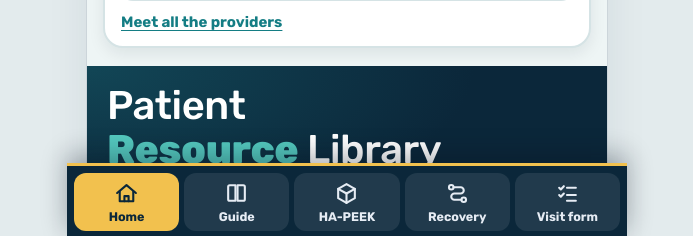
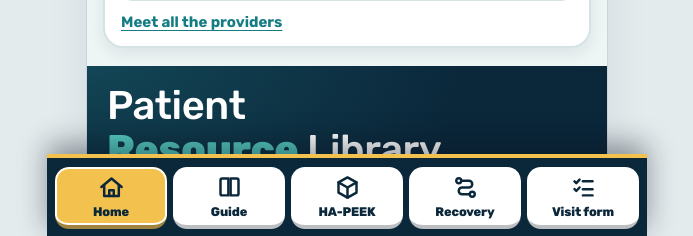
Before and after one commit to michaeltdefazio/gorup, a plain HTML site: page index.html in a window 1280 px wide. Shown: the part 562-798 px from the top of the page, without its empty margins (293-986 px from the left). Drawn offline with Linux system fonts and the light colour scheme.

Commit message:
Bottom tabs: big white buttons on the dark bar, bounce and clearer hint on first visit
Co-Authored-By: Claude Sonnet 5.5 <noreply@anthropic.com>
Claude-Session: https://claude.ai/code/session_01U6NCiDDJAuZrep8jDGYYH4

```diff
--- a/assets/kit.css
+++ b/assets/kit.css
@@ -1,7 +1,7 @@
 /* Patient Resource Library kit: obvious bottom tabs, doctor-first top, practice card, tap tiles, folded cards.
    Additive: loads after site.css. */
 :root { --k-dark: #0B273A; --k-dark2: #124656; --k-acc: #54C9BF; --k-acc-ink: #147D84; --k-accl: #54C9BF; --k-gold: #F2C14E; --k-soft: #EEF5F5; --k-ink: #102B3C; --k-muted: #4B6270; --k-line: #D5E3E5;
-        --k-font: var(--head); --k-body: var(--body); --k-tabs: 75px; --k-top: 56px; --tabs: 75px; }
+        --k-font: var(--head); --k-body: var(--body); --k-tabs: 86px; --k-top: 56px; --tabs: 86px; }
 /* ---- top bar (brand + call) ---- */
 html { scroll-padding-top: calc(var(--k-top) + 14px); }
 .topbar { position: sticky; top: 0; z-index: 20; background: var(--k-dark); border-bottom: 1px solid rgba(255,255,255,.14); }
@@ -12,19 +12,23 @@ html { scroll-padding-top: calc(var(--k-top) + 14px); }
 @media (max-width: 359px) { .topbar .call-pill .num { display: none; } .topbar .brand { font-size: 14px; } }
 
 /* ---- bottom tab bar: dark bar, gold top edge, every tab a button, current tab filled gold ---- */
-.tabs { position: fixed; left: 50%; bottom: 0; transform: translateX(-50%); z-index: 30; display: grid; grid-template-columns: repeat(5, minmax(0, 1fr)); gap: 5px; width: 100%; max-width: 560px; padding: 7px 7px calc(7px + env(safe-area-inset-bottom)); background: var(--k-dark); border-top: 3px solid var(--k-gold); box-shadow: 0 -8px 24px rgba(10,18,30,.32); }
-.tabs a { position: relative; display: flex; flex-direction: column; align-items: center; justify-content: center; gap: 4px; min-height: 58px; padding: 6px 2px 5px; border-radius: 12px; background: rgba(255,255,255,.09); color: #E6ECF4; text-decoration: none; font: 700 12.5px/1.1 var(--k-font); -webkit-tap-highlight-color: transparent; }
-.tabs svg { width: 25px; height: 25px; fill: none; stroke: currentColor; stroke-width: 2; stroke-linecap: round; stroke-linejoin: round; }
+.tabs { position: fixed; left: 50%; bottom: 0; transform: translateX(-50%); z-index: 30; display: grid; grid-template-columns: repeat(5, minmax(0, 1fr)); gap: 6px; width: 100%; max-width: 600px; padding: 9px 8px calc(9px + env(safe-area-inset-bottom)); background: var(--k-dark); border-top: 4px solid var(--k-gold); box-shadow: 0 -10px 26px rgba(10,18,30,.40); }
+.tabs a { position: relative; display: flex; flex-direction: column; align-items: center; justify-content: center; gap: 4px; min-height: 62px; padding: 7px 2px 6px; border-radius: 14px; background: #fff; color: var(--k-dark); text-decoration: none; font: 800 clamp(10.5px, 3.1vw, 12.5px)/1.1 var(--k-font); letter-spacing: -.01em; border-bottom: 4px solid rgba(15,23,36,.28); -webkit-tap-highlight-color: transparent; }
+.tabs svg { width: 27px; height: 27px; fill: none; stroke: currentColor; stroke-width: 2.2; stroke-linecap: round; stroke-linejoin: round; }
 .tabs a span { white-space: nowrap; }
-.tabs a:active { background: rgba(255,255,255,.2); }
-.tabs a[aria-current="page"] { background: var(--k-gold); color: var(--k-dark); }
+.tabs a:active { transform: translateY(3px); border-bottom-width: 1px; background: #E9EEF4; }
+.tabs a[aria-current="page"] { background: var(--k-gold); color: var(--k-dark); border-bottom-color: rgba(15,23,36,.36); box-shadow: 0 0 0 2px #fff inset; }
 .tabs a[aria-current="page"]::before { content: none; }
-@media (max-width: 359px) { .tabs { gap: 3px; padding-inline: 4px; } .tabs a { font-size: 11.5px; padding-inline: 0; } }
+.tabs.nudge a:not([aria-current="page"]) { animation: ktabpop 1s ease-in-out 2; }
+.tabs.nudge a:nth-child(2) { animation-delay: .0s; } .tabs.nudge a:nth-child(3) { animation-delay: .12s; } .tabs.nudge a:nth-child(4) { animation-delay: .24s; } .tabs.nudge a:nth-child(5) { animation-delay: .36s; }
+@keyframes ktabpop { 0%, 55%, 100% { transform: translateY(0); } 25% { transform: translateY(-9px); } }
+@media (prefers-reduced-motion: reduce) { .tabs.nudge a { animation: none !important; } }
+@media (max-width: 359px) { .tabs { gap: 4px; padding-inline: 5px; } .tabs a { padding-inline: 0; } }
 @media (max-height: 460px) { .tabs a { flex-direction: row; gap: 8px; min-height: 44px; } .tabs svg { width: 22px; height: 22px; } }
 body { padding-bottom: calc(var(--k-tabs) + env(safe-area-inset-bottom) + 12px); }
 .shell { padding-bottom: calc(var(--k-tabs) + env(safe-area-inset-bottom) + 12px); }
 .in-progress { top: var(--k-top); }
-.coach { position: fixed; left: 50%; bottom: calc(var(--k-tabs) + env(safe-area-inset-bottom) + 14px); transform: translateX(-50%); z-index: 31; display: inline-flex; align-items: center; gap: 8px; max-width: calc(100% - 28px); padding: 12px 18px; border: 0; border-radius: 999px; background: var(--k-gold); color: var(--k-dark); font: 800 15px/1.2 var(--k-font); text-align: center; box-shadow: 0 8px 22px rgba(0,0,0,.34); cursor: pointer; animation: kbounce 1.3s ease-in-out 3; }
+.coach { width: max-content; position: fixed; left: 50%; bottom: calc(var(--k-tabs) + env(safe-area-inset-bottom) + 14px); transform: translateX(-50%); z-index: 31; display: inline-flex; align-items: center; gap: 8px; max-width: calc(100% - 28px); padding: 12px 18px; border: 0; border-radius: 999px; background: var(--k-gold); color: var(--k-dark); font: 800 16px/1.2 var(--k-font); text-align: center; box-shadow: 0 8px 22px rgba(0,0,0,.34); cursor: pointer; animation: kbounce 1.3s ease-in-out 4; }
 .coach::after { content: ""; position: absolute; bottom: -8px; left: 50%; margin-left: -9px; border: 9px solid transparent; border-top-color: var(--k-gold); border-bottom: 0; }
 @keyframes kbounce { 0%, 100% { transform: translate(-50%, 0); } 50% { transform: translate(-50%, -7px); } }
 @media (prefers-reduced-motion: reduce) { .coach { animation: none; } }
--- a/assets/kit.js
+++ b/assets/kit.js
@@ -33,12 +33,14 @@
   try { seen = sessionStorage.getItem(key) === '1'; } catch (e) {}
   if (seen) return;
   var c = d.createElement('button');
-  c.type = 'button'; c.className = 'coach no-print'; c.setAttribute('aria-label', 'Hint: the buttons at the bottom of the screen move you around the site. Tap to hide this hint.');
-  c.textContent = 'Tap the buttons below to explore';
+  c.type = 'button'; c.className = 'coach no-print'; c.setAttribute('aria-label', 'Hint: the tabs at the bottom of the screen open the other pages of this site. Tap to hide this hint.');
+  c.textContent = 'Tap the tabs below to explore';
   d.body.appendChild(c);
+  tabs.classList.add('nudge');
   function gone() {
     if (!c.parentNode) return;
     c.parentNode.removeChild(c);
+    tabs.classList.remove('nudge');
     try { sessionStorage.setItem(key, '1'); } catch (e) {}
     window.removeEventListener('scroll', onScroll);
   }
@@ -46,5 +48,5 @@
   window.addEventListener('scroll', onScroll, { passive: true });
   c.addEventListener('click', gone);
   tabs.addEventListener('click', gone);
-  setTimeout(gone, 9000);
+  setTimeout(gone, 12000);
 })();
--- a/index.html
+++ b/index.html
@@ -13,7 +13,7 @@
 <link rel="preload" href="assets/fonts/rubik-500.woff2" as="font" type="font/woff2" crossorigin>
 <link rel="preload" href="assets/fonts/rubik-700.woff2" as="font" type="font/woff2" crossorigin>
 <link rel="stylesheet" href="assets/site.css?v=7">
-<link rel="stylesheet" href="assets/kit.css?v=2">
+<link rel="stylesheet" href="assets/kit.css?v=3">
 </head>
 <body data-page="home">
 <a class="skip" href="#main">Skip to the content</a>
@@ -97,6 +97,6 @@
 </div>
 <nav class="tabs no-print" aria-label="Main"><a data-tab="home" href="index.html" aria-current="page"><svg viewBox="0 0 24 24" aria-hidden="true"><path d="M3 11.5 12 4l9 7.5"/><path d="M5.5 10v9.5h13V10"/><path d="M10 19.5v-5h4v5"/></svg><span>Home</span></a><a data-tab="guide" href="index.html#guides"><svg viewBox="0 0 24 24" aria-hidden="true"><path d="M4 5.5C4 4.7 4.7 4 5.5 4H11v15H5.5c-.8 0-1.5-.7-1.5-1.5z"/><path d="M20 5.5c0-.8-.7-1.5-1.5-1.5H13v15h5.5c.8 0 1.5-.7 1.5-1.5z"/></svg><span>Guide</span></a><a data-tab="hapeek" href="implant.html"><svg viewBox="0 0 24 24" aria-hidden="true"><path d="M12 3 4 7.5v9L12 21l8-4.5v-9z"/><path d="M4 7.5 12 12l8-4.5"/><path d="M12 12v9"/></svg><span>HA-PEEK</span></a><a data-tab="recovery" href="recovery.html"><svg viewBox="0 0 24 24" aria-hidden="true"><circle cx="6" cy="6" r="2.2"/><circle cx="18" cy="18" r="2.2"/><path d="M8.2 6H15a3 3 0 0 1 0 6H9a3 3 0 0 0 0 6h6.8"/></svg><span>Recovery</span></a><a data-tab="visit" href="visit.html"><svg viewBox="0 0 24 24" aria-hidden="true"><path d="m4 6.5 1.6 1.6L8.5 5"/><path d="M11.5 6.5H20"/><path d="m4 13.5 1.6 1.6 2.9-3.1"/><path d="M11.5 13.5H20"/><path d="M11.5 19H20"/></svg><span>Visit form</span></a></nav>
 <script src="assets/site.js?v=7" defer></script>
-<script src="assets/kit.js?v=1" defer></script>
+<script src="assets/kit.js?v=2" defer></script>
 </body>
 </html>
```
Also changed, not shown: implant.html (+2 -2 lines), lower-back.html (+2 -2 lines), neck.html (+2 -2 lines), recovery.html (+2 -2 lines), results.html (+2 -2 lines), visit.html (+2 -2 lines).
